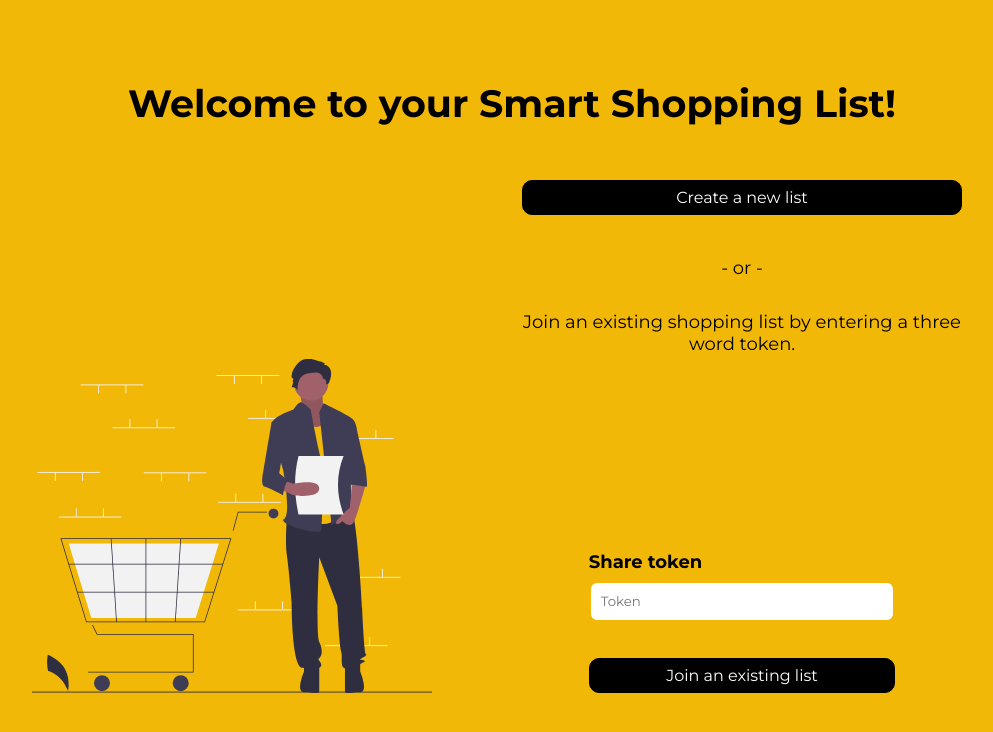
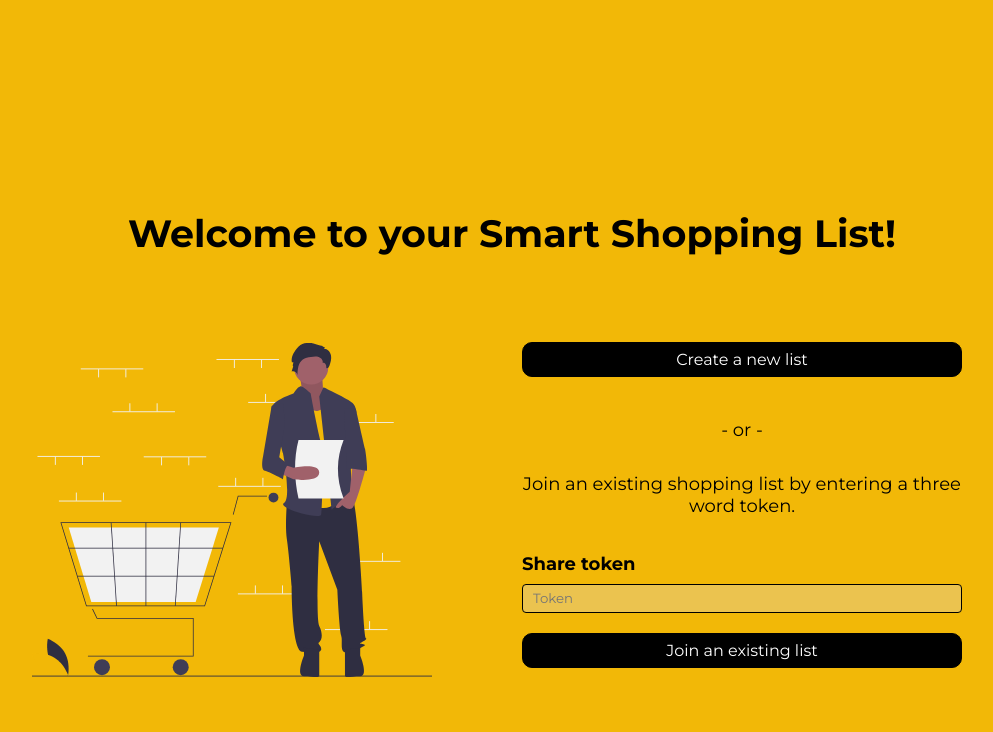
Before and after one commit to the-collab-lab/tcl-34-smart-shopping-list, a React (Create React App) app: page / in a window 1280 px wide. Shown: the top 732 px of the page, without its empty margins (128-1121 px from the left). Built offline with nearby package versions, Linux system fonts and the light colour scheme.

Commit message:
error en join-list input-item

```diff
--- a/src/components/join-list/index.js
+++ b/src/components/join-list/index.js
@@ -37,7 +37,7 @@ export const JoinList = () => {
   };
 
   return (
-    <form onSubmit={retrieveList} className="add-form">
+    <form onSubmit={retrieveList}>
       <label className="share-token" htmlFor="productName">
         Share token
         <input
--- a/src/components/join-list/styles.css
+++ b/src/components/join-list/styles.css
@@ -1,3 +1,19 @@
 .errorAuth {
   color: red;
 }
+
+.input-item {
+  background: #dddada57;
+  border-radius: 4px;
+  border: 1px solid black;
+  line-height: 2;
+  margin-top: 8px;
+  margin-bottom: 20px;
+  outline: none;
+  padding: 0px 10px;
+  width: 100%;
+}
+
+.input-item:focus {
+  outline: rgb(148, 148, 238);
+}
```
